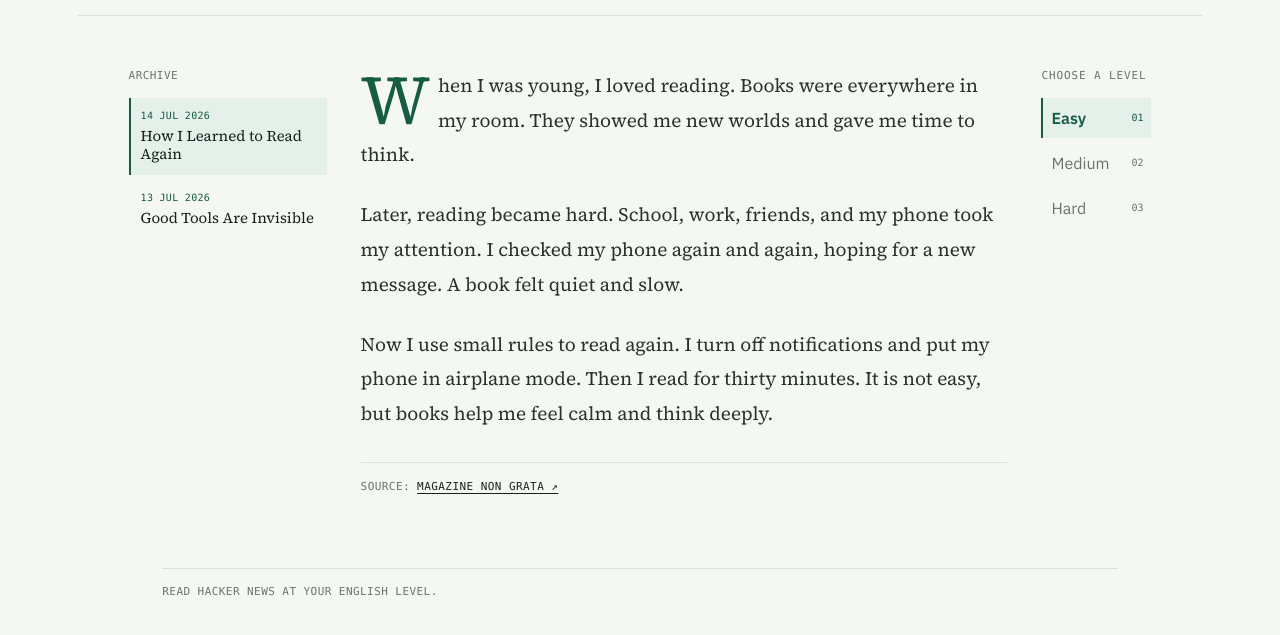
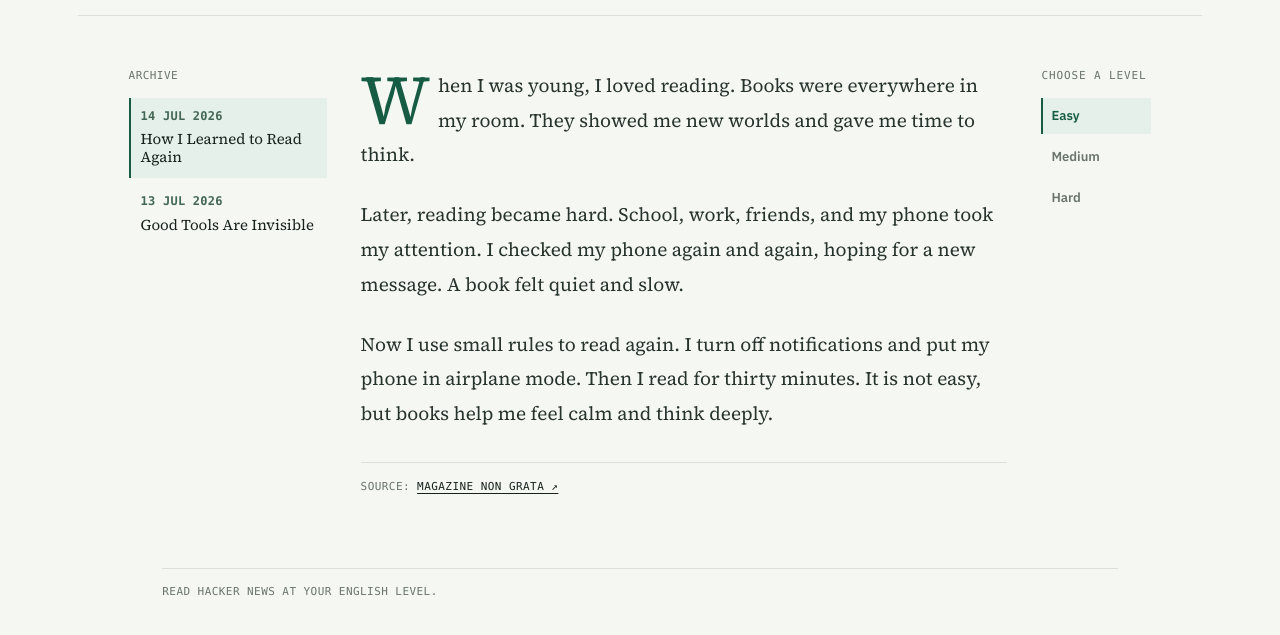
Before and after one commit to abnerzhao/hn-reader, a plain HTML site: page index.html in a window 1280 px wide. Shown: the part 55-690 px from the top of the page. Drawn offline with Linux system fonts and the light colour scheme.

Commit message:
优化阅读页难度控件排版

```diff
--- a/index.html
+++ b/index.html
@@ -68,14 +68,13 @@
     .archive-item { display: block; width: 100%; border: 0; border-left: 2px solid transparent; background: transparent; padding: 11px 10px 12px; text-align: left; transition: background .16s ease, border-color .16s ease; }
     .archive-item:hover { background: #edf1ec; }
     .archive-item[aria-pressed="true"] { border-color: var(--green); background: var(--green-soft); }
-    .archive-date { display: block; margin-bottom: 5px; color: var(--green); font: 10px/1.3 var(--mono); letter-spacing: .03em; text-transform: uppercase; }
+    .archive-date { display: block; margin-bottom: 6px; color: #436655; font: 600 12px/1.3 var(--mono); letter-spacing: .02em; text-transform: uppercase; }
     .archive-name { display: block; color: var(--ink); font: 15px/1.2 var(--serif); }
     .levels { position: sticky; top: 20px; display: grid; gap: 5px; align-self: start; }
     .levels-title { margin: 0 0 8px; color: var(--muted); font: 11px/1.5 var(--mono); letter-spacing: .08em; text-transform: uppercase; }
-    .level { display: flex; align-items: center; justify-content: space-between; width: 100%; border: 0; border-left: 2px solid transparent; background: transparent; color: var(--muted); padding: 10px 8px; text-align: left; transition: color .16s ease, background .16s ease; }
+    .level { display: flex; align-items: center; justify-content: space-between; width: 100%; border: 0; border-left: 2px solid transparent; background: transparent; color: var(--muted); padding: 10px 8px; font-size: 13px; font-weight: 600; line-height: 1.25; text-align: left; transition: color .16s ease, background .16s ease; }
     .level:hover { background: #edf1ec; color: var(--ink); }
     .level[aria-pressed="true"] { border-color: var(--green); background: var(--green-soft); color: var(--green); font-weight: 730; }
-    .level span:last-child { font: 10px var(--mono); }
     .source { margin: 32px 0 0; padding-top: 16px; border-top: 1px solid var(--line); }
     .source a { color: var(--ink); text-decoration: underline; text-underline-offset: 3px; }
     .body { color: #27332d; font: 19px/1.82 var(--serif); }
@@ -123,9 +122,9 @@
 
       <nav class="levels" aria-label="阅读难度">
         <p class="levels-title">Choose a level</p>
-        <button class="level" type="button" data-level="easy" aria-pressed="true"><span>Easy</span><span>01</span></button>
-        <button class="level" type="button" data-level="medium" aria-pressed="false"><span>Medium</span><span>02</span></button>
-        <button class="level" type="button" data-level="hard" aria-pressed="false"><span>Hard</span><span>03</span></button>
+        <button class="level" type="button" data-level="easy" aria-pressed="true">Easy</button>
+        <button class="level" type="button" data-level="medium" aria-pressed="false">Medium</button>
+        <button class="level" type="button" data-level="hard" aria-pressed="false">Hard</button>
       </nav>
     </section>
 
```
